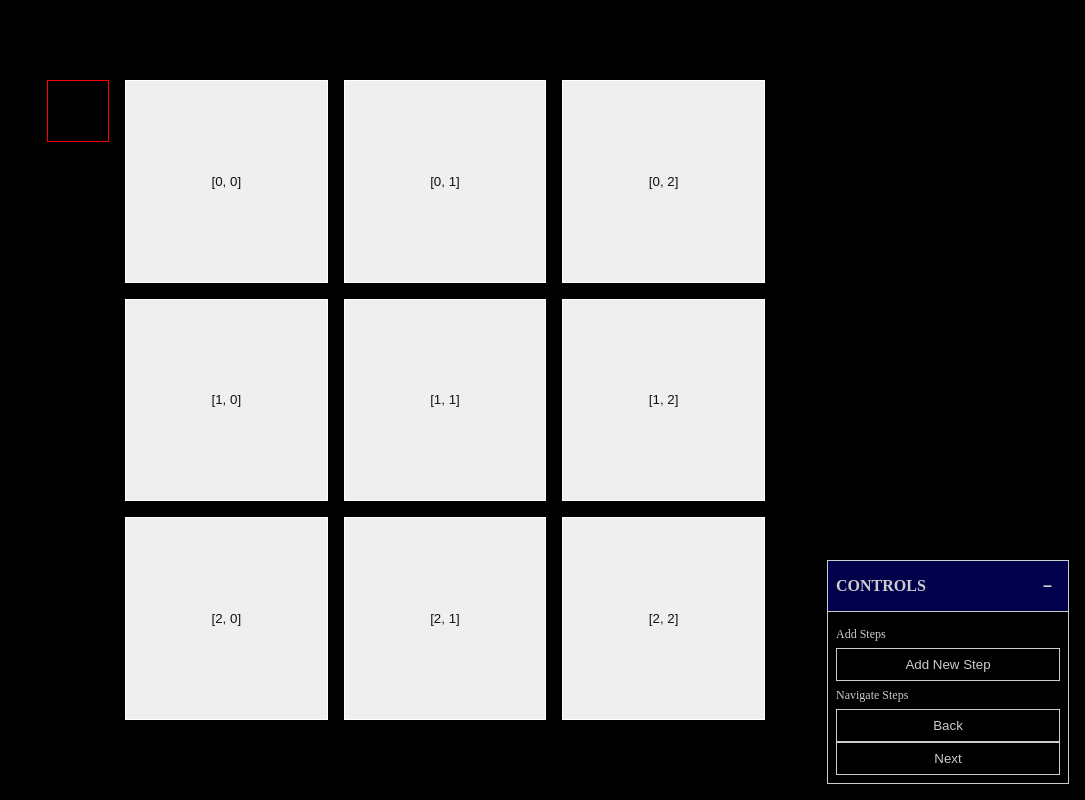
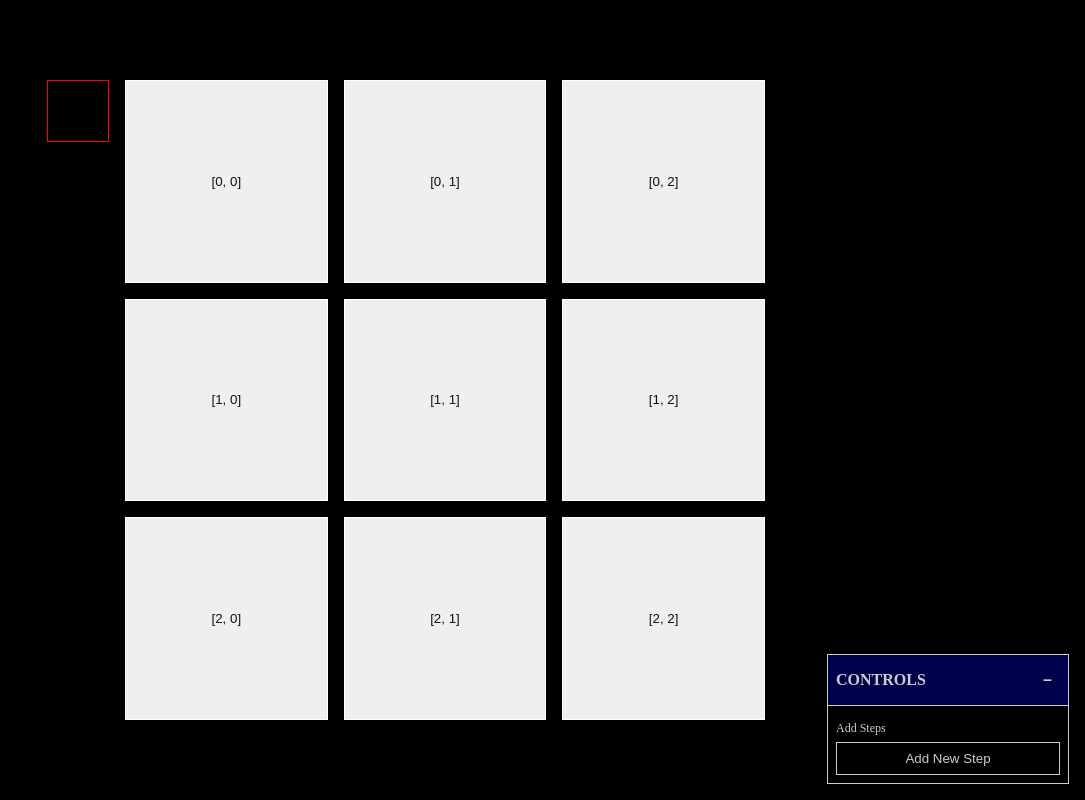
Before and after one commit to bomanimc/distraction-matrix, a Gatsby site: page /create in a window 1280 px wide. Shown: the whole page, without its empty margins (195-1280 px from the left). Built offline with nearby package versions, Linux system fonts and the light colour scheme; Gatsby itself is replaced by a stand-in of ours.

Commit message:
Remove step navigation buttons

```diff
--- a/src/pages/create.js
+++ b/src/pages/create.js
@@ -114,17 +114,6 @@ const CreatePage = () => {
               <CreatePage.ControlLabel>{`Add Steps`}</CreatePage.ControlLabel>
               <CreatePage.Button onClick={onAppendStep}>
                 Add New Step
-              </CreatePage.Button>
-            </CreatePage.ControlRow>
-            <CreatePage.ControlRow>
-              <CreatePage.ControlLabel>{`Navigate Steps`}</CreatePage.ControlLabel>
-              <CreatePage.Button
-              >
-                Back
-              </CreatePage.Button>
-              <CreatePage.Button
-              >
-                Next
               </CreatePage.Button>
             </CreatePage.ControlRow>
           </CreatePage.ControlPanelSection>
```
